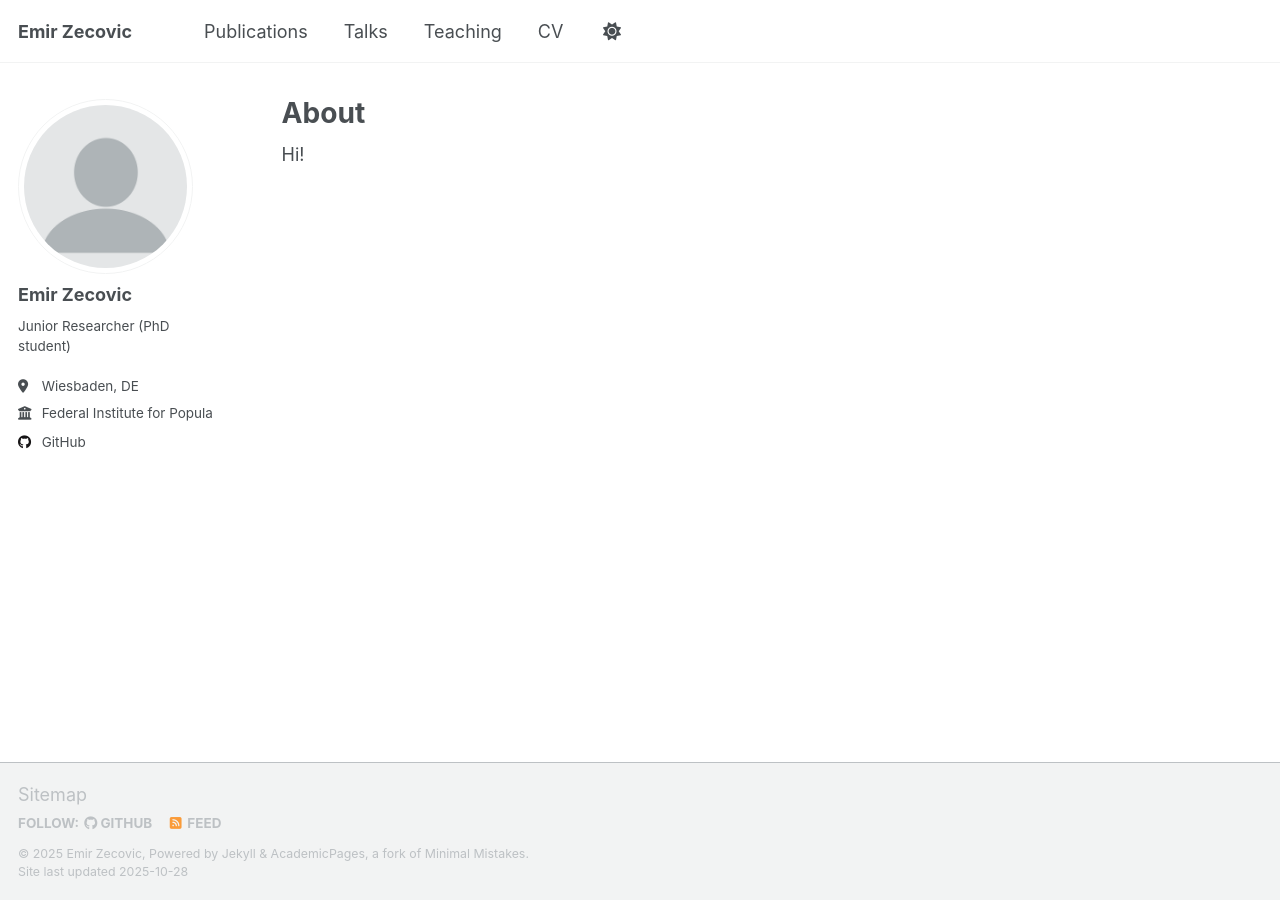
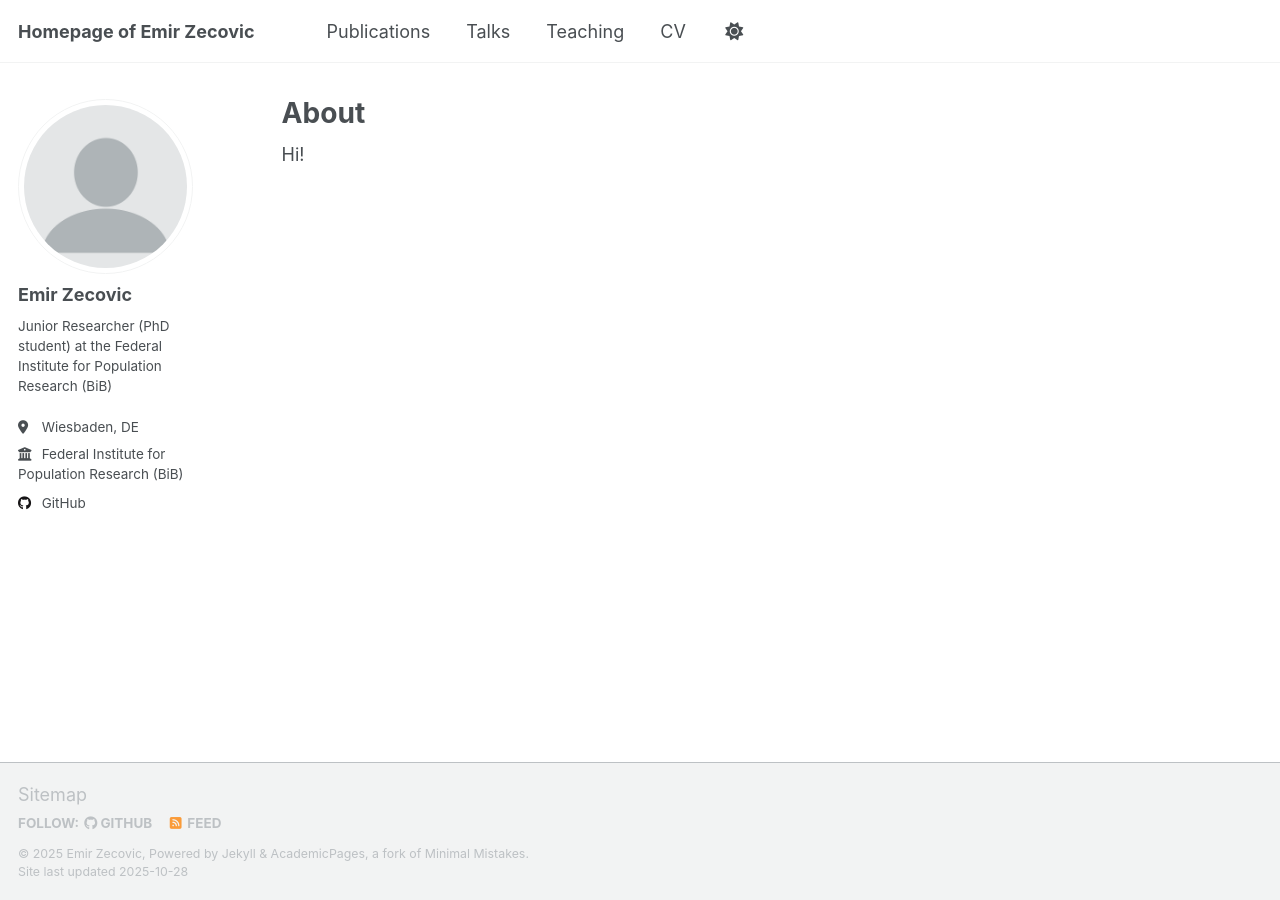
Before and after one commit to EmirZeco/EmirZeco.github.io, a Jekyll site: the page built from _pages/about.md, in a window 1280 px wide. Built offline with Jekyll 4.4.1, drawn with Linux system fonts in a browser that asks for light colours; a script that is not in the unit is left out.

Commit message:
Update _config.yml

```diff
--- a/_config.yml
+++ b/_config.yml
@@ -9,7 +9,7 @@
 # Basic Site Settings
 locale                   : "en-US"
 site_theme               : "default" # Currently available options are "default", "air"
-title                    : "Emir Zecovic"
+title                    : "Homepage of Emir Zecovic"
 title_separator          : "-"
 name                     : &name "Emir Zecovic"
 description              : &description "Sociologist"   # Update this with a general description of your site, this is the default if not overridden by a page
@@ -26,9 +26,9 @@ author:
   avatar           : "profile.png"
   name             : "Emir Zecovic"
   pronouns         : # example: "she/her"
-  bio              : "Junior Researcher (PhD student)"
+  bio              : "Junior Researcher (PhD student) at the Federal Institute for Population Research (BiB)"
   location         : "Wiesbaden, DE"
-  employer         : "Federal Institute for Population Research (BiB)"
+  employer         : "Federal Institute for <br> Population Research (BiB)"
   uri              : # URL
   email            : #"none@example.org"
 
```
